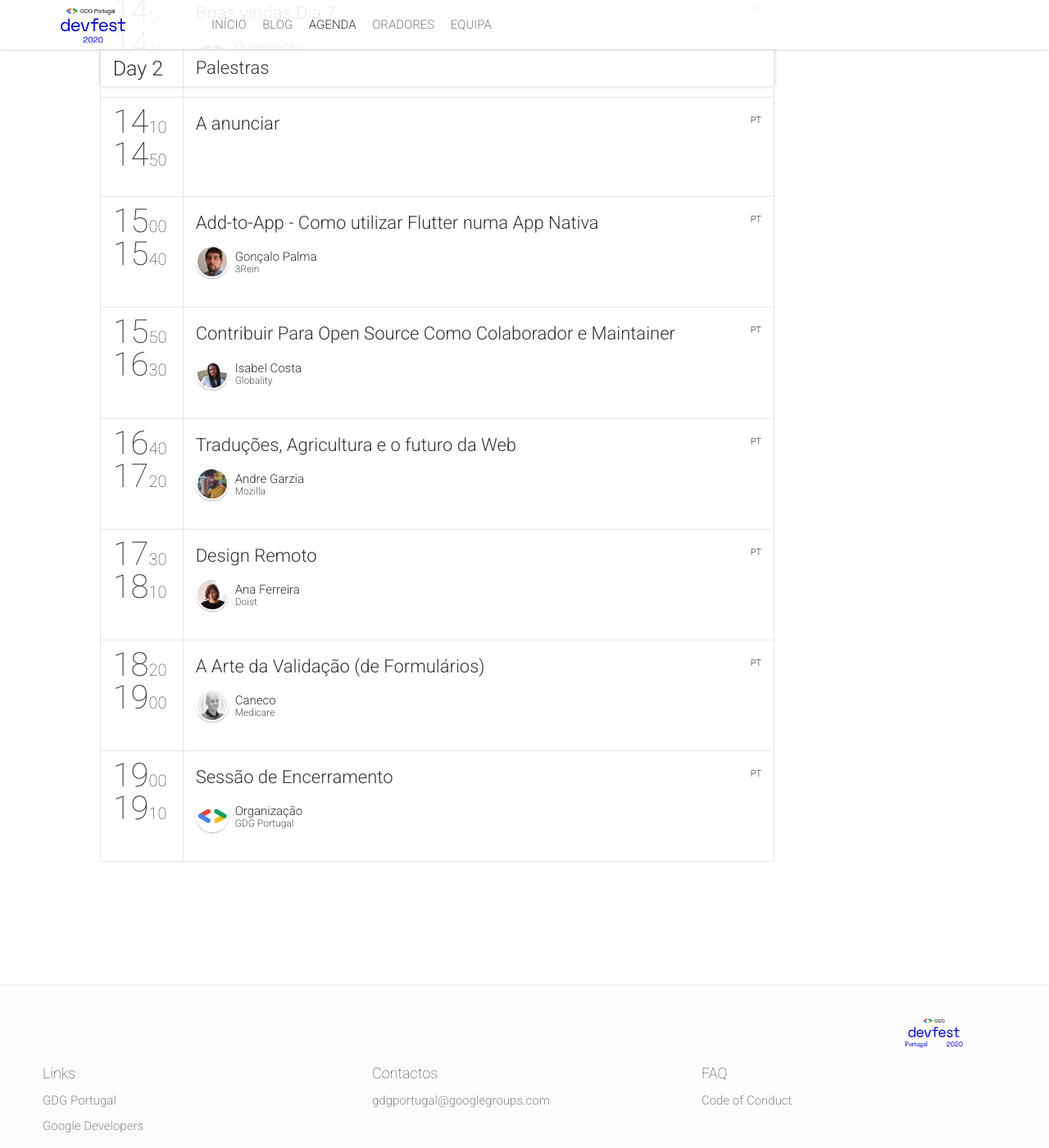
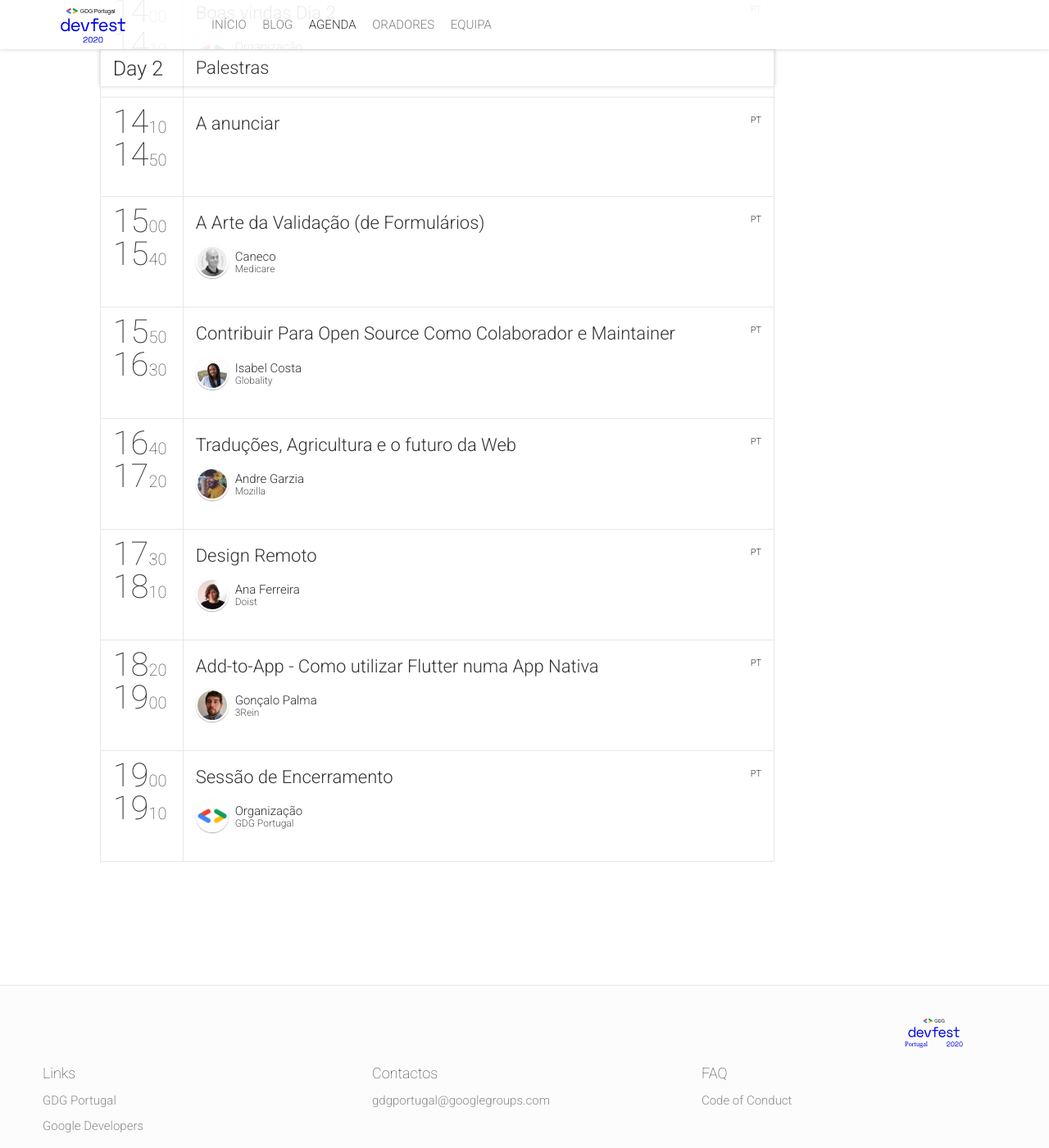
Before and after one commit to GDGPortugal/devFestPT-2020, a Jekyll site: the page built from schedule.html, in a window 1280 px wide and 1400 px high, scrolled down 1345 px. Shown: the whole window at 82% size. Built offline with Jekyll 4.4.1, drawn with Linux system fonts in a browser that asks for light colours; nearby versions of some CDN libraries; comment, search, counter and statistics services are not loaded; some of the changed lines change nothing that is shown.

Commit message:
Update caneco talk

```diff
--- a/_data/schedule.yml
+++ b/_data/schedule.yml
@@ -44,7 +44,7 @@
      - {
        startTime: "15:00",
        endTime: "15:40",
-       sessionIds: [009]
+       sessionIds: [011]
      }
      - {
        startTime: "15:50",
@@ -64,7 +64,7 @@
      - {
        startTime: "18:20",
        endTime: "19:00",
-       sessionIds: [011]
+       sessionIds: [009]
      }
      - {
        startTime: "19:00",
```
